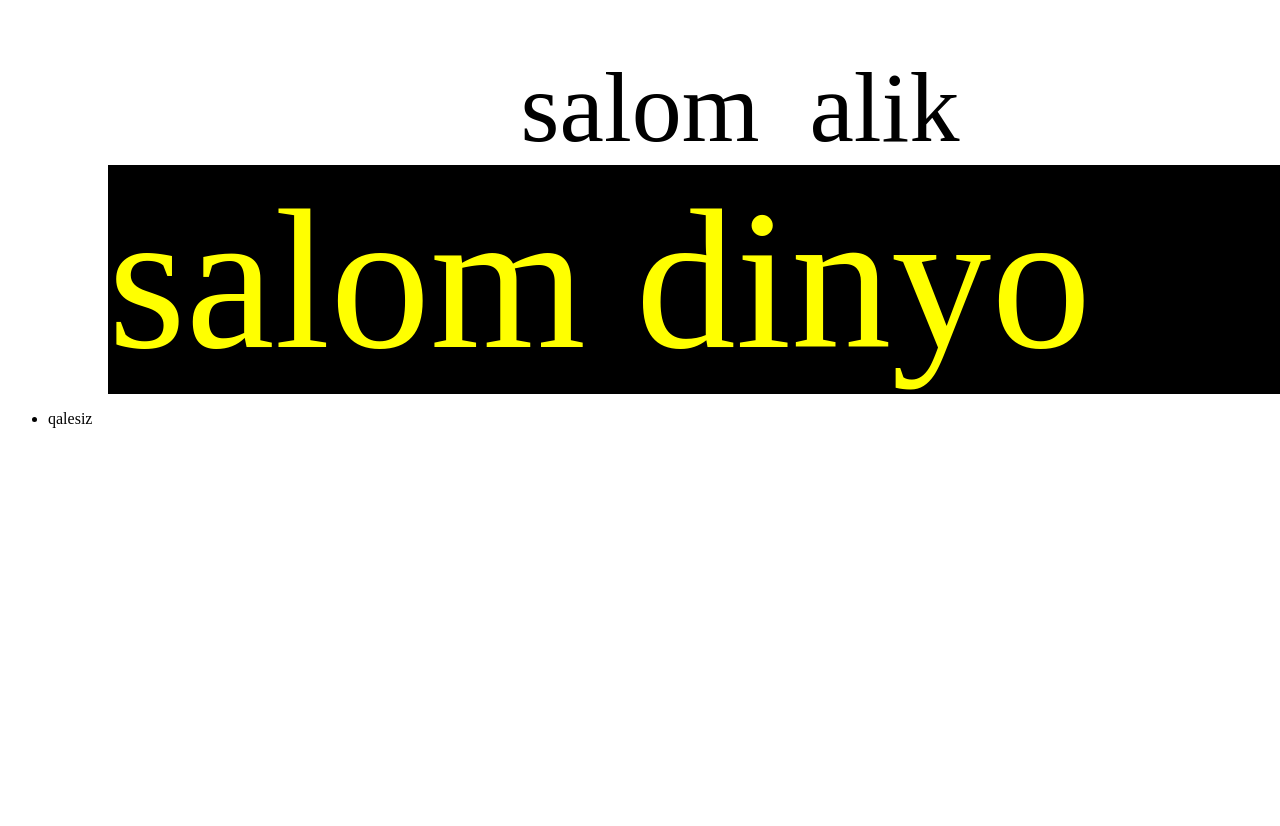
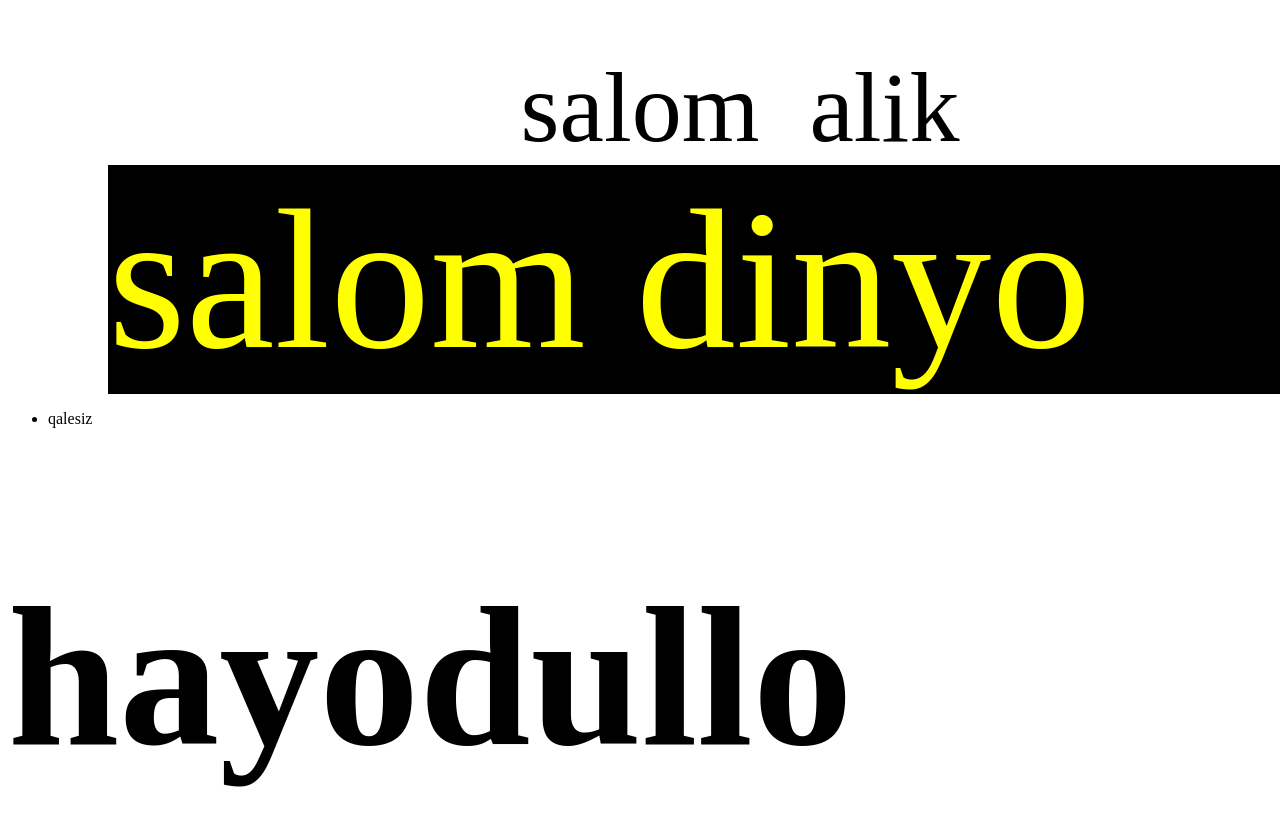
Before and after one commit to umriddin/1-repo, a plain HTML site: page index.html in a window 1280 px wide. Shown: the top 826 px of the page. Before the commit the page ends 800 px from the top, so only its background shows below. Drawn offline with Linux system fonts and the light colour scheme.

Commit message:
h1 combit

```diff
--- a/index.html
+++ b/index.html
@@ -20,5 +20,8 @@
     <ul>
         <li>qalesiz</li>
     </ul>
+    <h1 class="h1">
+        hayodullo
+    </h1>
 </body>
 </html>
--- a/main.css
+++ b/main.css
@@ -25,3 +25,6 @@ html{
     background: #000;
     color: yellow;
 }
+.h1{
+    font-size: 200px;
+}
```
